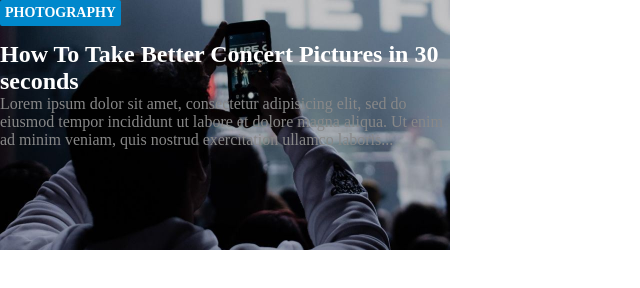
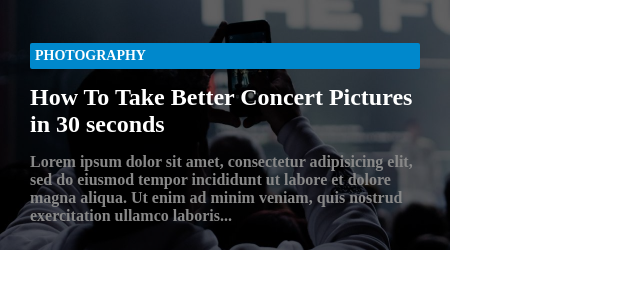
Before and after one commit to simonebresci/proj-html-vuejs, a website: page testComponents/card.html in a window 1280 px wide. Shown: the whole page, without its empty margins (0-640 px from the left). Drawn offline with nearby package versions, Linux system fonts and the light colour scheme; files that its build step writes are made by us from their sources.

Commit message:
oggetto card

```diff
--- a/src/_testDebug.scss
+++ b/src/_testDebug.scss
@@ -1,13 +1,33 @@
 @mixin card-article-style-1{
+  display: flex;
+  flex-direction: column;
+  justify-content: flex-end;
   position: relative;
   width: 450px;
   height: 250px;
+  padding: 25px 30px;
 
-  & img{
+  .card-article-layover{
     position: absolute;
+    top:0;
+    left:0;
     width: 100%;
-    z-index: -1;
+    height: 100%;
+    background-color: rgb(0,0,0,0.5);
+    z-index: -2;
   }
+
+  .card-article-bg{
+    position: absolute;
+    background-color: rgb(0,0,0);
+    opacity: 100%;
+    top:0;
+    left:0;
+    width: 100%;
+    z-index: -2;
+  }
+
+
 
   .card-article-category{
     display: inline-block;
@@ -28,7 +48,9 @@
 
   .card-article-description{
     display: none;
+    font-weight: bold;
     color: $colorTxt3;
+    margin-top: 15px;
   }
 
 }
@@ -37,6 +59,10 @@
 
   .card-article-description{
     display: block;
+  }
+
+  .card-article-layover{
+    z-index: -1;
   }
 
 }
--- a/testComponents/card.html
+++ b/testComponents/card.html
@@ -15,7 +15,8 @@
     <div id="root">
 
       <div class="card-article">
-        <img src="../img/content-row-1/card-articles/blog-46.jpg" alt="Immagine articolo">
+        <div class="card-article-layover"></div>
+        <img class="card-article-bg" src="../img/content-row-1/card-articles/blog-46.jpg" alt="Immagine articolo">
         <div class="card-article-category">
           PHOTOGRAPHY
         </div>
```
Also changed, not shown: dist/app.css.
